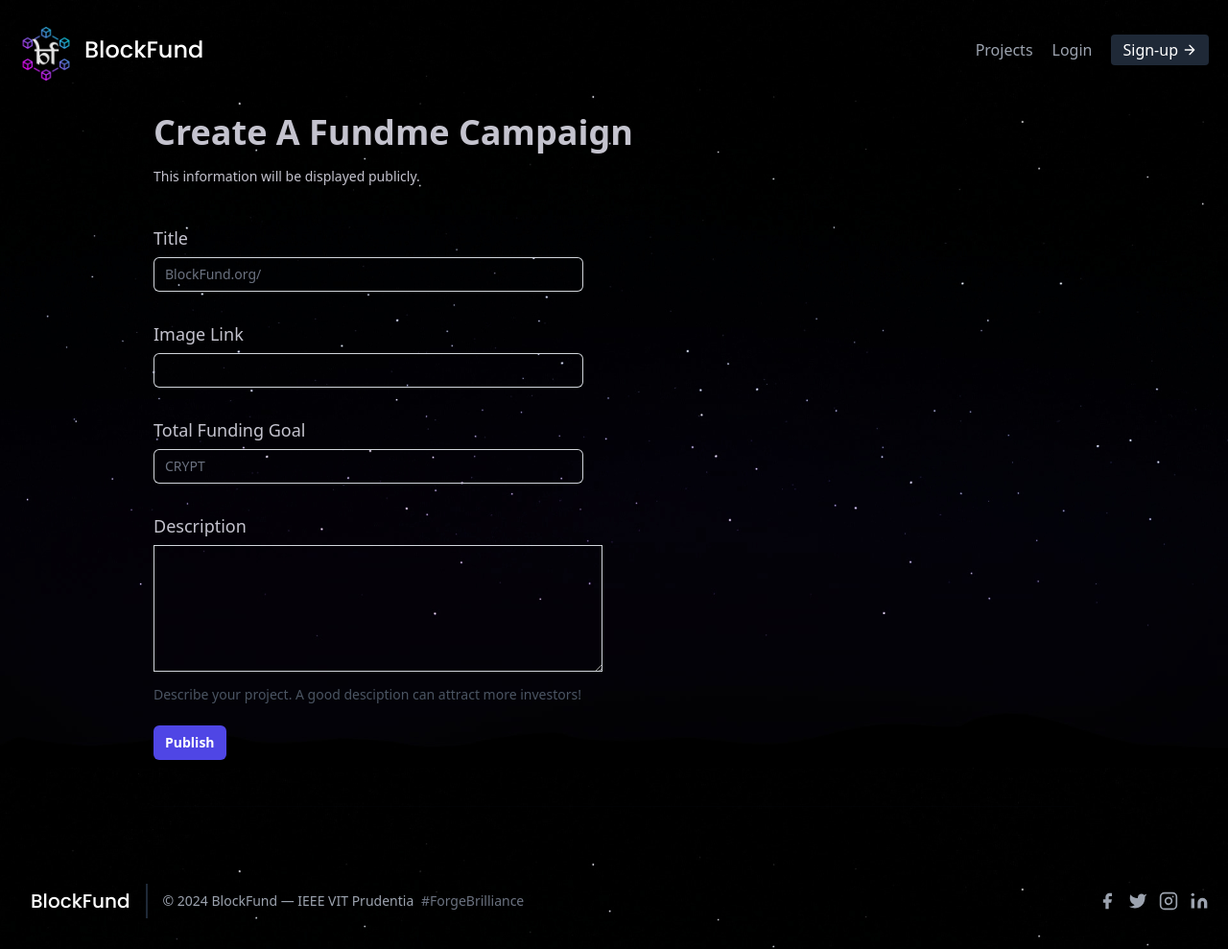
After one commit to real-vit/BlockFund, a Flask app: page /newfundme in a window 1280 px wide. The commit adds this page. Shown: the whole page at 96% size. Run offline with Flask 3, Linux system fonts and the light colour scheme.

Commit message:
feat: FundMe Form

```diff
--- a/website/tailwind.config.js
+++ b/website/tailwind.config.js
@@ -10,7 +10,7 @@ module.exports = {
         'dark': '#131314',
         'light':'#c4c3ce',
         'semi-dark':'#333537',
-        'primary':'#edab74',
+        'primary':'#ab7aff',
         'secondary':'#edab74',
         'altdark':'#210102',
 
--- a/website/templates/base.html
+++ b/website/templates/base.html
@@ -19,8 +19,8 @@
   </style>
   </head>
   <body
-    class="bg-fixed bg-cover bg-center bg-no-repeat bg-dark"
-    style="background-image: url('../static/images/bg.jpg')"
+    class="bg-fixed bg-cover bg-center bg-no-repeat bg-dark bg-opacity-20"
+    style="background-image: url('../static/images/bg3.jpg');"
   >
   <div class="container mx-auto mt-0">
     <script>
@@ -47,7 +47,7 @@
             class="flex title-font font-medium items-center text-white mb-4 md:mb-0"
             href="/"
           >
-            <img src="../static/images/randomlogo.png" class="size-14 mt-2" />
+            <img src="../static/images/randomlogo4.png" class="size-14 mt-2" />
             <span class="ml-3 text-2xl font-poppins">BlockFund</span>
           </a>
           <nav
@@ -59,15 +59,9 @@
               >My Projects</a
             >
             <a class="mr-5 hover:text-primary" href="/newfundme">New Fundme</a>
-            <a class="mr-5 hover:text-primary" href="/newcareers"
-              >New Career Post</a
-            >
             <a class="mr-5 hover:text-primary" href="/projects">Projects</a>
-            <a class="mr-5 hover:text-primary" href="/careers">Careers</a>
-            <a class="mr-5 hover:text-primary" href="/mycareers">My Careers</a>
             {% else %}
             <a class="mr-5 hover:text-primary" href="/projects">Projects</a>
-            <a class="mr-5 hover:text-primary" href="/careers">Careers</a>
             <a class="mr-5 hover:text-primary" href="/login">Login</a>
             {% endif %}
           </nav>
@@ -124,7 +118,6 @@
         <div
           class="container px-5 py-8 mx-auto flex items-center sm:flex-row flex-col"
         >
-          <img src="../static/images/randomlogo.png" class="size-14 mb-0" />
           <a
             class="flex title-font font-medium items-center md:justify-start justify-center text-white"
           >
--- a/website/templates/login.html
+++ b/website/templates/login.html
@@ -20,7 +20,7 @@ content %}
                                         email</label>
                                     <input type="email" name="email" id="email"
                                         class="bg-gray-50 border border-gray-300 text-gray-900 sm:text-sm rounded-lg focus:ring-primary-600 focus:border-primary-600 block w-full p-2.5 dark:bg-gray-700 dark:border-gray-600 dark:placeholder-gray-400 dark:text-white dark:focus:ring-blue-500 dark:focus:border-blue-500"
-                                        placeholder="name@mail.com" required="">
+                                        placeholder="name@blockfund.com" required="">
                                 </div>
                                 <div>
                                     <label for="password"
--- /dev/null
+++ b/website/templates/newfundme.html
@@ -0,0 +1,113 @@
+{% extends "base.html" %} {% block title %}BlockFund - CrowdFund{% endblock %} {% block content %}
+    <form method="post">
+      <div class="space-y-12">
+        <div class="border-b border-gray-900/10 pb-12 text-light lg:mx-40 sm:mx-20 mx-5">
+          <h2 class="font-semibold leading-7 text-light text-4xl my-5 ">Create A Fundme Campaign</h2>
+          <p class="mt-1 text-sm leading-6 text-light">
+            This information will be displayed publicly.
+          </p>
+
+          <div class="mt-10 grid grid-cols-6 gap-x-6 gap-y-8 sm:grid-cols-6 md:grid-cols-2 lg:grid-cols-6">
+            <div class="col-span-full sm:col-span-4 md:col-span-4 lg:col-span-full ">
+              <label
+                for="username"
+                class="block text-lg font-medium leading-6 text-light"
+                >Title</label
+              >
+              <div class="mt-2">
+                <div
+                  class="flex rounded-md shadow-sm ring-1 ring-inset ring-gray-300 focus-within:ring-2 focus-within:ring-inset focus-within:ring-indigo-600 sm:max-w-md font-light"
+                >
+                  <span
+                    class="flex select-none items-center pl-3 text-gray-500 sm:text-sm"
+                    >BlockFund.org/</span
+                  >
+                  <input
+                    type="text"
+                    id="title" name="title"
+                    autocomplete="username"
+                    class="block flex-1 border-0 bg-transparent py-1.5 pl-1 text-light placeholder:text-gray-400 focus:ring-0 sm:text-sm sm:leading-6"
+                    placeholder=""
+                  />
+                </div>
+              </div>
+            </div>
+
+            <div class="sm:col-span-4 col-span-full">
+                <label
+                  for="username"
+                  class="block text-lg font-medium leading-6 text-light"
+                  >Image Link</label
+                >
+                <div class="mt-2">
+                  <div
+                    class="flex rounded-md shadow-sm ring-1 ring-inset ring-gray-300 focus-within:ring-2 focus-within:ring-inset focus-within:ring-indigo-600 sm:max-w-md font-light"
+                  >
+
+                    <input
+                      type="text"
+                      id="image_link" name="image_link"
+                      autocomplete="username"
+                      class="block flex-1 border-0 bg-transparent py-1.5 pl-1 text-light placeholder:text-gray-400 focus:ring-0 sm:text-sm sm:leading-6"
+                      placeholder=""
+                    />
+                  </div>
+                </div>
+              </div>
+              <div class="sm:col-span-4 col-span-full">
+                <label
+                  for="username"
+                  class="block text-lg font-medium leading-6 text-light"
+                  >Total Funding Goal</label
+                >
+                <div class="mt-2">
+                  <div
+                    class="flex rounded-md shadow-sm ring-1 ring-inset ring-gray-300 focus-within:ring-2 focus-within:ring-inset focus-within:ring-indigo-600 sm:max-w-md font-light"
+                  >
+                    <span
+                      class="flex select-none items-center pl-3 text-gray-500 sm:text-sm"
+                      >CRYPT</span
+                    >
+                    <input
+                      type="text"
+                      id="total_funding" name="total_funding"
+                      autocomplete="username"
+                      class="block flex-1 border-0 bg-transparent py-1.5 pl-1 text-light placeholder:text-gray-400 focus:ring-0 sm:text-sm sm:leading-6"
+                      placeholder=""
+                    />
+                  </div>
+                </div>
+              </div>
+            <div class="col-span-full lg:col-span-3">
+              <label
+                for="about"
+                class="block text-lg font-medium leading-6 text-light"
+                >Description</label
+              >
+              <div class="mt-2">
+                <textarea
+                  rows="5"
+                  id="description" name="description"
+                  class="block  min-w-full ded-md border-0 py-1.5 text-light shadow-sm ring-1 ring-inset ring-gray-300 placeholder:text-gray-400 focus:ring-2 focus:ring-inset focus:ring-indigo-600 sm:text-sm sm:leading-6 bg-transparent"
+                ></textarea>
+              </div>
+              <p class="mt-3 text-sm leading-6 text-gray-600">
+                Describe your project. A good desciption can attract more investors!
+              </p>
+              <div class="mx-0 mt-5 mb-0">
+                <button
+                type="submit" value="Submit"
+                  class="rounded-md bg-indigo-600 px-3 py-2 text-sm font-semibold text-white shadow-sm hover:bg-indigo-500 focus-visible:outline focus-visible:outline-2 focus-visible:outline-offset-2 focus-visible:outline-indigo-600"
+                >
+                  Publish
+                </button>
+              </div>
+            </div>
+
+
+
+      </div>
+      </div>
+    </form>
+
+    {% endblock %}
--- a/website/views.py
+++ b/website/views.py
@@ -10,3 +10,22 @@ views = Blueprint("views", __name__)
 @views.route("/")
 def home():
     return render_template("home.html", user=current_user)
+
+@views.route("/newfundme", methods=["GET", "POST"])
+def newfundme():
+    connection = connect_to_database()
+    cursor = connection.cursor()
+    if request.method == "POST":
+        title = request.form.get("title")
+        description = request.form.get("description")
+        goal = request.form.get("total_funding")
+        image_link = request.form.get("image_link")
+        values = (title, description, goal, image_link, current_user.id)
+        query = "INSERT INTO crowdfund (title, description, goal, image, username) VALUES (%s, %s, %s, %s, %s)"
+        cursor.execute(query, values)
+        connection.commit()
+        connection.close()
+        flash("FundMe Created!", category="success")
+
+        return redirect(url_for("views.projects"))
+    return render_template("newfundme.html", user=current_user)
```
Also changed, not shown: website/static/css/main.css, website/static/images/randomlogo4.png (added).
